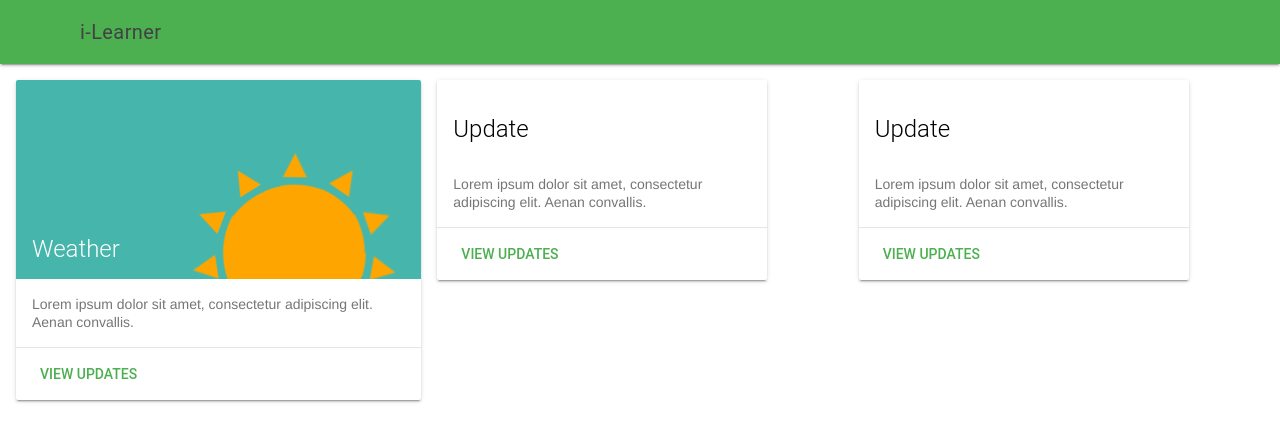
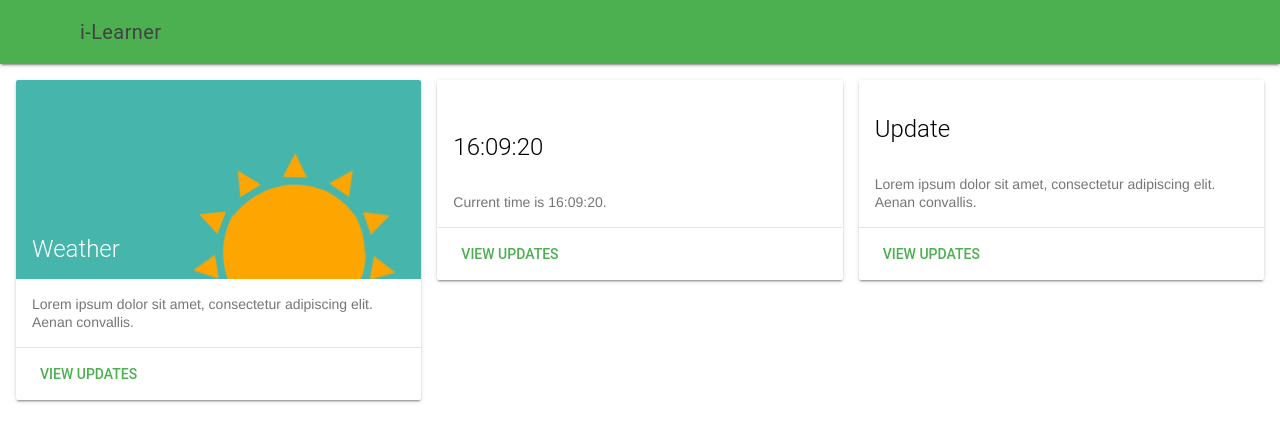
Before and after one commit to IJMacD/i-Learner-Info, a plain HTML site: page index.html in a window 1280 px wide. Drawn offline with nearby package versions, Linux system fonts and the light colour scheme.

Commit message:
fix card classes

```diff
--- a/index.html
+++ b/index.html
@@ -49,13 +49,12 @@
               </div>
             </div>
             <div class="mdl-cell mdl-cell--4-col">
-              <div class="il_card_full mdl-card mdl-shadow--2dp">
+              <div class="il-card-full mdl-card mdl-shadow--2dp">
                 <div class="mdl-card__title mdl-card--expand">
-                  <h2 class="mdl-card__title-text">Update</h2>
+                  <h2 class="mdl-card__title-text">16:09:20</h2>
                 </div>
                 <div class="mdl-card__supporting-text">
-                  Lorem ipsum dolor sit amet, consectetur adipiscing elit.
-                  Aenan convallis.
+                  Current time is <span class="time">16:09:20</span>.
                 </div>
                 <div class="mdl-card__actions mdl-card--border">
                   <a class="mdl-button mdl-button--colored mdl-js-button mdl-js-ripple-effect">
@@ -65,7 +64,7 @@
               </div>
             </div>
             <div class="mdl-cell mdl-cell--4-col">
-              <div class="il_card_full mdl-card mdl-shadow--2dp">
+              <div class="il-card-full mdl-card mdl-shadow--2dp">
                 <div class="mdl-card__title mdl-card--expand">
                   <h2 class="mdl-card__title-text">Update</h2>
                 </div>
```
